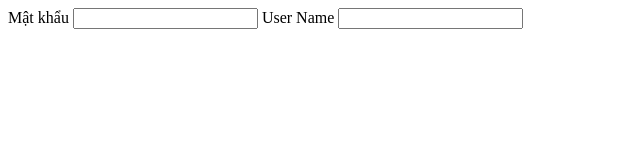
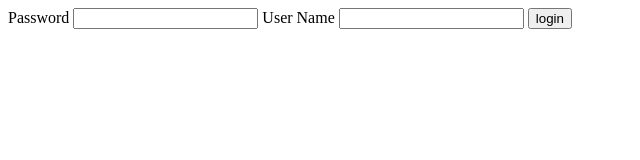
Before and after one commit to giahuyyy2108/NhomGHTT, a plain HTML site: page index.html in a window 1280 px wide. Shown: the whole page, without its empty margins (0-640 px from the left). Drawn offline with Linux system fonts and the light colour scheme.

Commit message:
DT login  commit

```diff
--- a/index.html
+++ b/index.html
@@ -9,10 +9,11 @@
 </head>
 
 <body>
-    <label for="">Mật khẩu</label>
-    <input type="password" name="" id="txtMatKhau"/>
+    <label for="">Password</label>
+    <input type="password" name="" id="txtpassword" />
     <label for="">User Name</label>
     <input type="text" name="" id="txtUserName" />
+    <button class="btnlogin">login</button>
 </body>
 
 </html>
```
